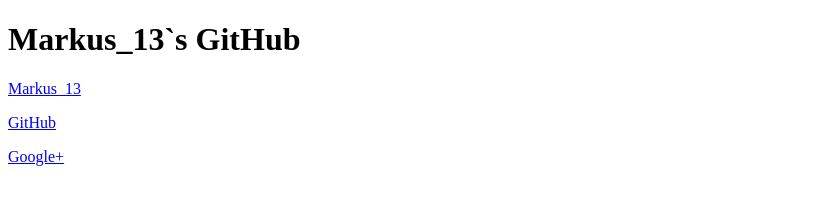
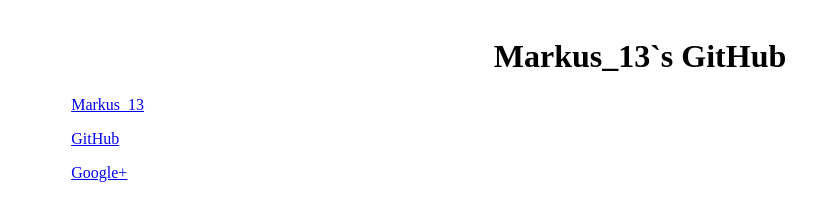
Before and after one commit to Markus-13/markus-13.github.io, a plain HTML site: page index.html in a window 1280 px wide. Shown: the whole page, without its empty margins (0-840 px from the left). Drawn offline with Linux system fonts and the light colour scheme.

Commit message:
Update index.html

```diff
--- a/index.html
+++ b/index.html
@@ -2,8 +2,10 @@
 <html><head>
 <title>Markus_13`s GitHub</title>
 </head><body>
-<h1>Markus_13`s GitHub</h1>
+<div style="margin:3% 5%;">
+<h1 style="text-align:center;">Markus_13`s GitHub</h1>
 <p><a href="http://markus13.name/">Markus_13</a></p>
 <p><a href="http://github.com/Markus-13/">GitHub</a></p>
 <p><a href="http://plus.google.com/106433968273862619245">Google+</a></p>
+</div>
 </body></html>
```
